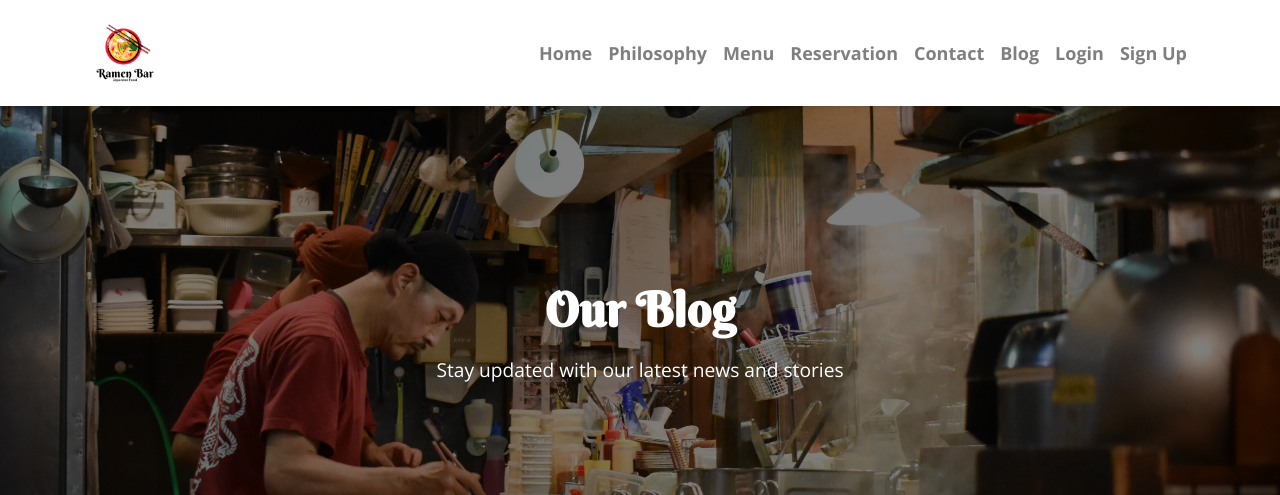
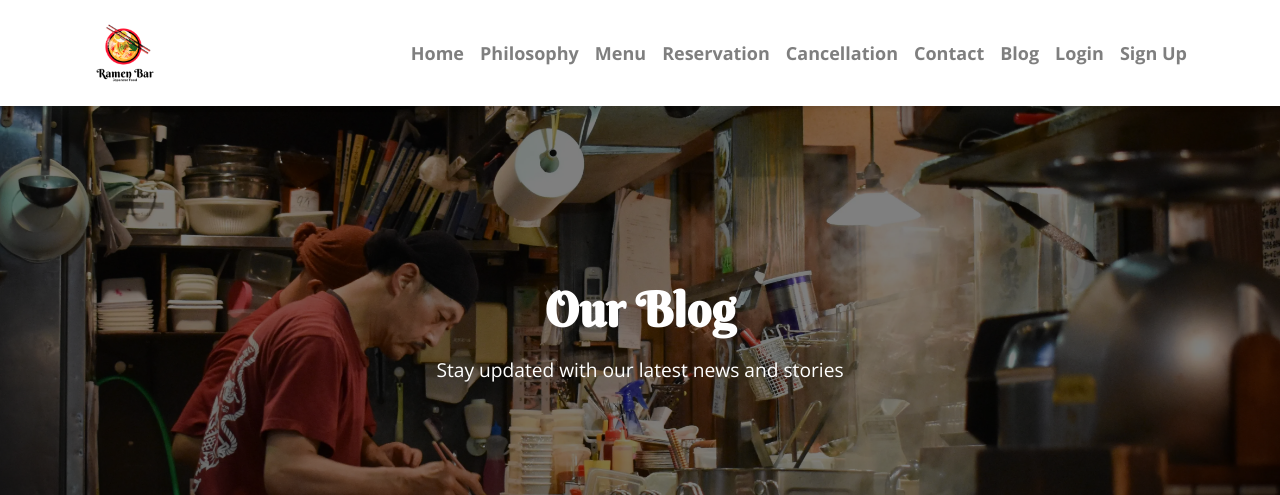
Before and after one commit to micmic210/booking-app, a Django app: page /blog/ in a window 1280 px wide. Shown: the top 495 px of the page. Run offline with Django 4.2, Linux system fonts and the light colour scheme; data that the repository does not hold is empty; some libraries are stand-ins or nearby versions.

Commit message:
Fix NoReverseMatch error and add cancellation link to navbar

```diff
--- a/templates/base.html
+++ b/templates/base.html
@@ -70,6 +70,7 @@
                     <li class="nav-item"><a class="nav-link" href="{% url 'philosophy' %}">Philosophy</a></li>
                     <li class="nav-item"><a class="nav-link" href="{% url 'menu' %}">Menu</a></li>
                     <li class="nav-item"><a class="nav-link" href="{% url 'reservation' %}">Reservation</a></li>
+                    <li class="nav-item"><a class="nav-link" href="{% url 'cancel_reservation' %}">Cancellation</a></li>
                     <li class="nav-item"><a class="nav-link" href="{% url 'contact' %}">Contact</a></li>
                     <li class="nav-item"><a class="nav-link" href="{% url 'blog' %}">Blog</a></li>
                     {% if user.is_authenticated %}
```
